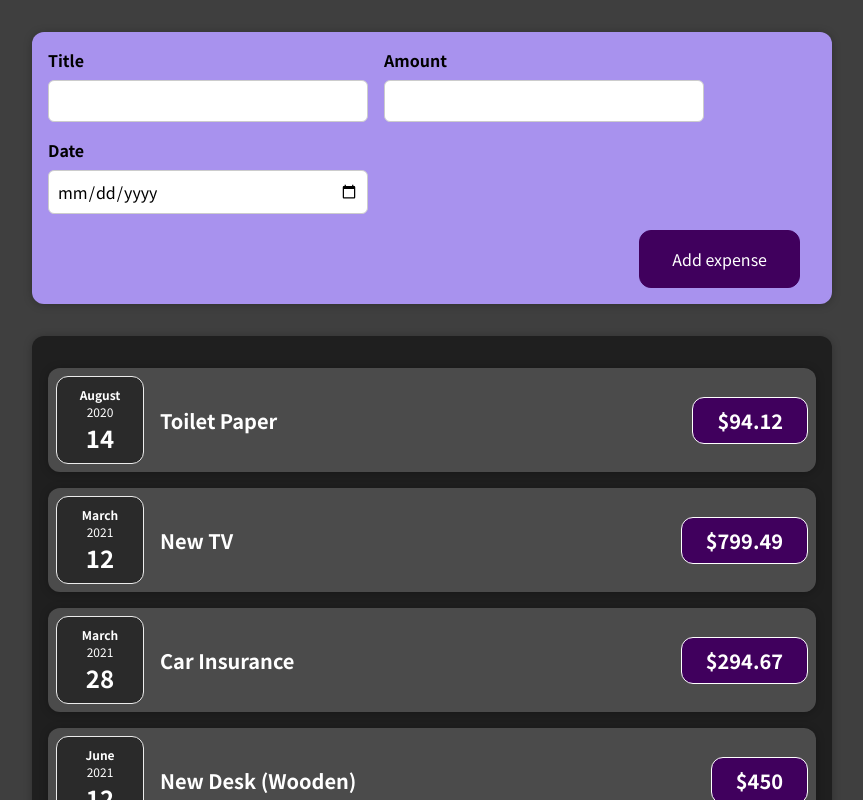
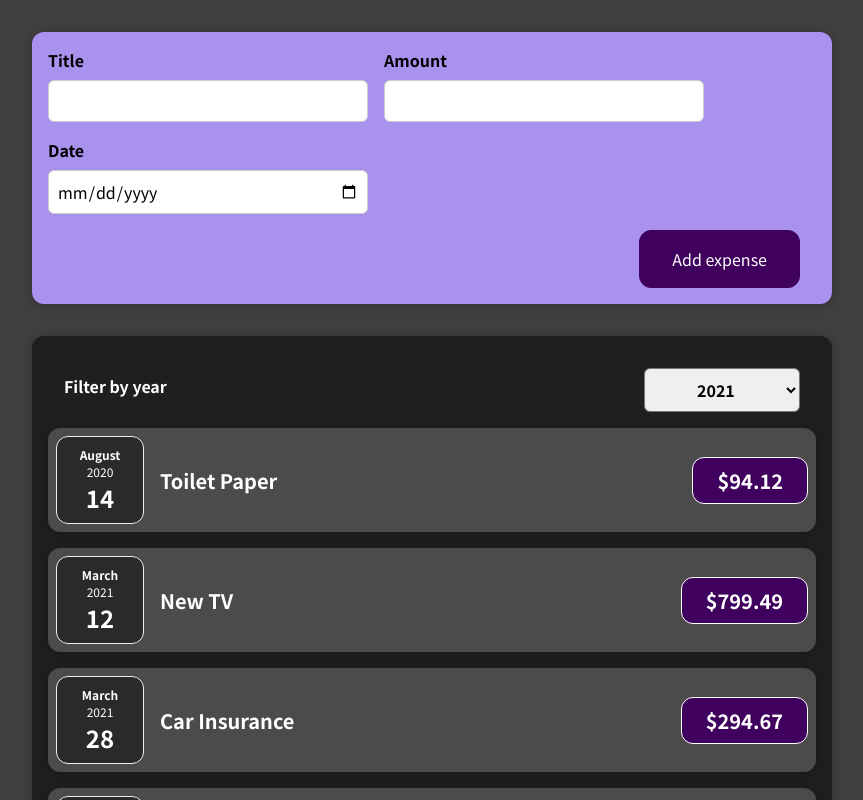
Before and after one commit to raf0nx/annual-expenses, a React (Create React App) app: page / in a window 1280 px wide. Shown: the top 800 px of the page, without its empty margins (208-1071 px from the left). Built offline with nearby package versions, Linux system fonts and the light colour scheme.

Commit message:
feat: Add expenses filter component

```diff
--- a/src/components/Expenses/Expenses.js
+++ b/src/components/Expenses/Expenses.js
@@ -1,10 +1,22 @@
+import { useState } from "react";
+
 import ExpenseItem from "./ExpenseItem";
+import ExpenseFilter from "./ExpensesFilter";
 import Card from "../UI/Card";
 import "./Expenses.css";
 
 const Expenses = props => {
+	const [filteredYear, setFilteredYear] = useState("2021");
+
+	const filterChangeHandler = selectedYear => setFilteredYear(selectedYear);
+
 	return (
+		<div>
 			<Card className="expenses">
+				<ExpenseFilter
+					pickedYear={filteredYear}
+					onChangeFilter={filterChangeHandler}
+				/>
 				<ExpenseItem
 					title={props.items[0].title}
 					amount={props.items[0].amount}
@@ -26,7 +38,8 @@
 					date={props.items[3].date}
 				/>
 			</Card>
+		</div>
 	);
-}
+};
 
 export default Expenses;
--- /dev/null
+++ b/src/components/Expenses/ExpensesFilter.css
@@ -0,0 +1,24 @@
+.expenses-filter {
+	color: white;
+	padding: 0 1rem;
+}
+
+.expenses-filter__control {
+	display: flex;
+	width: 100%;
+	align-items: center;
+	justify-content: space-between;
+	margin: 1rem 0;
+}
+
+.expenses-filter label {
+	font-weight: bold;
+	margin-bottom: 0.5rem;
+}
+
+.expenses-filter select {
+	font: inherit;
+	padding: 0.5rem 3rem;
+	font-weight: bold;
+	border-radius: 6px;
+}
--- /dev/null
+++ b/src/components/Expenses/ExpensesFilter.js
@@ -0,0 +1,27 @@
+import React from "react";
+
+import "./ExpensesFilter.css";
+
+const ExpensesFilter = props => {
+	const dropdownChangeHandler = event =>
+		props.onChangeFilter(event.target.value);
+
+	return (
+		<div className="expenses-filter">
+			<div className="expenses-filter__control">
+				<label>Filter by year</label>
+				<select
+					value={props.pickedYear}
+					onChange={dropdownChangeHandler}
+				>
+					<option value="2022">2022</option>
+					<option value="2021">2021</option>
+					<option value="2020">2020</option>
+					<option value="2019">2019</option>
+				</select>
+			</div>
+		</div>
+	);
+};
+
+export default ExpensesFilter;
```
Lines whose indentation alone changed are shown as unchanged.
